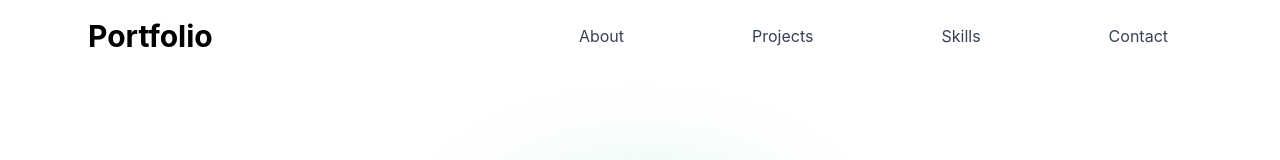
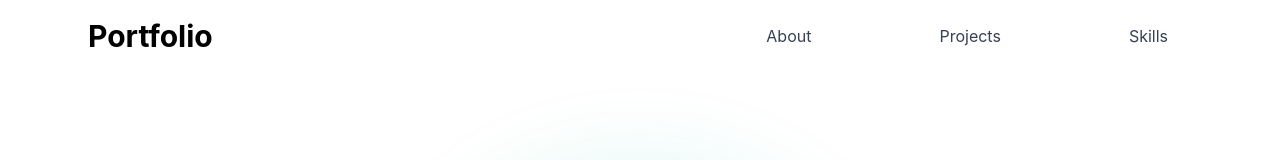
Before and after one commit to Fachri-R-P/Portfolio, a React (Vite) app in the folder frontend/: page / in a window 1280 px wide. Shown: the top 160 px of the page. Built offline with nearby package versions, Linux system fonts and the light colour scheme.

Commit message:
fix: remove 'Contact' item from navigation menu

```diff
--- a/frontend/src/components/Navigation.jsx
+++ b/frontend/src/components/Navigation.jsx
@@ -40,7 +40,6 @@ const Navigation = () => {
         { href: "#about", label: "About" },
         { href: "#projects", label: "Projects" },
         { href: "#skills", label: "Skills" },
-        { href: "#contact", label: "Contact" },
     ];
 
     return (
```
